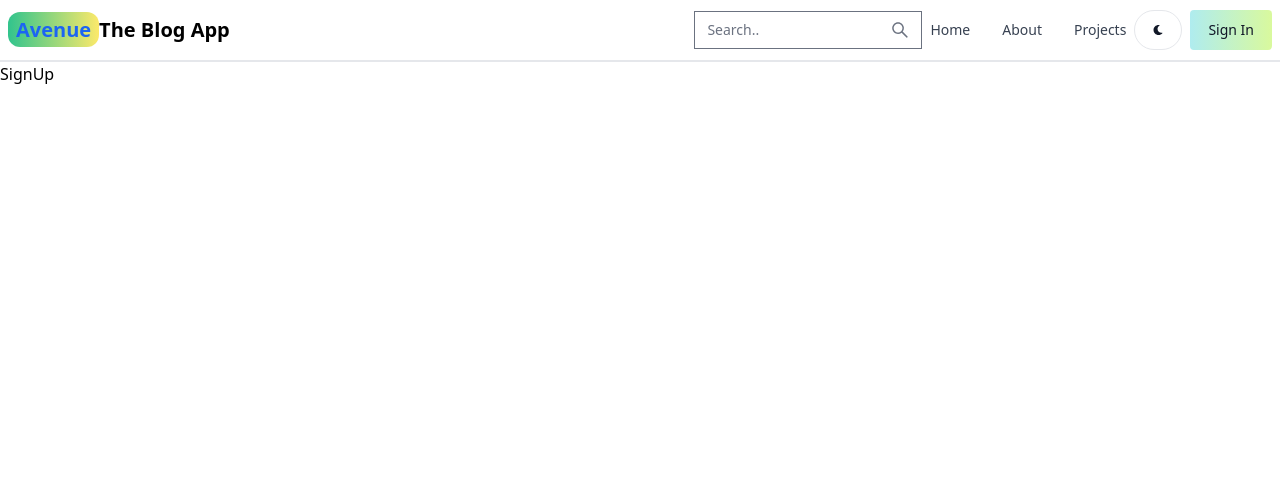
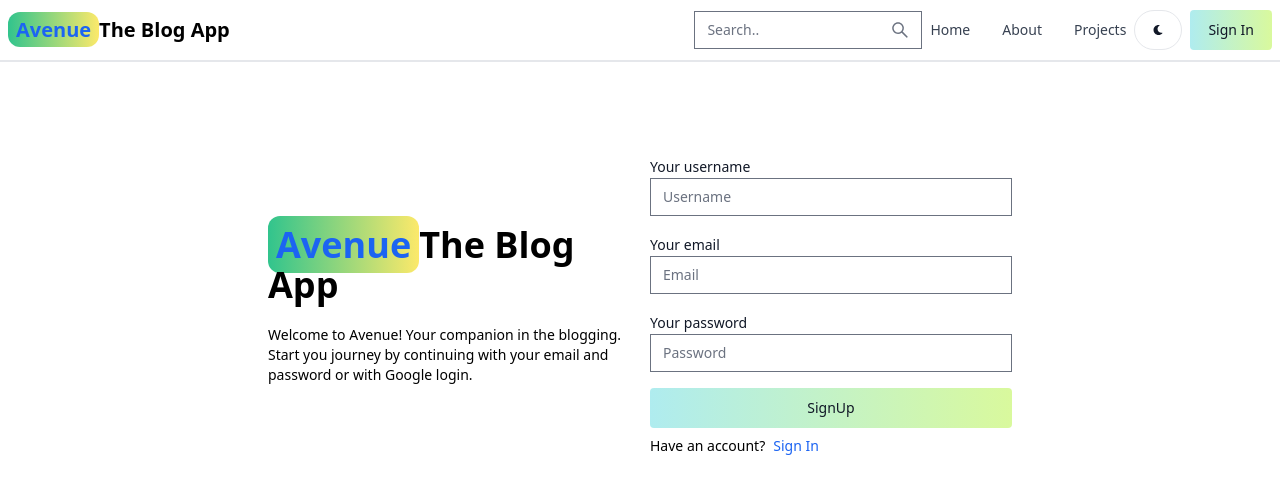
Before and after one commit to MayankVerma1702/Avenue-The-Blog-App, a React (Vite) app in the folder client/: page /sign-up in a window 1280 px wide. Shown: the top 494 px of the page. Built offline with nearby package versions, Linux system fonts and the light colour scheme.

Commit message:
Create sign-up page ui

```diff
--- a/client/src/components/Header.jsx
+++ b/client/src/components/Header.jsx
@@ -34,7 +34,6 @@
         <Link to="/sign-in">
           <Button
             gradientDuoTone="tealToLime"
-            // outline
             className="bg-gradient-to-r  hover:from-teal-500 hover:to-lime-500 rounded"
           >
             Sign In
--- a/client/src/pages/SignUp.jsx
+++ b/client/src/pages/SignUp.jsx
@@ -1,7 +1,57 @@
+import { Button, Label, TextInput } from "flowbite-react";
 import React from "react";
+import { Link } from "react-router-dom";
 
 function SignUp() {
-  return <div>SignUp</div>;
+  return (
+    <div className="min-h-screen mt-20">
+      <div className="flex p-3 max-w-3xl mx-auto flex-col md:flex-row md:items-center gap-5">
+        {/* left */}
+        <div className="flex-1">
+          <Link to="/" className="font-bold dark:text-white text-4xl">
+            <span className="px-2 py-1 bg-gradient-to-r from-green-400 to-yellow-200 rounded-xl text-blue-600">
+              Avenue
+            </span>
+            The Blog App
+          </Link>
+          <p className="mt-5 text-sm">
+            Welcome to Avenue! Your companion in the blogging. Start you journey
+            by continuing with your email and password or with Google login.
+          </p>
+        </div>
+        {/* right */}
+        <div className="flex-1">
+          <form className="flex flex-col gap-4">
+            <div>
+              <Label value="Your username" />
+              <TextInput type="text" placeholder="Username" id="username" />
+            </div>
+            <div>
+              <Label value="Your email" />
+              <TextInput type="text" placeholder="Email" id="email" />
+            </div>
+            <div>
+              <Label value="Your password" />
+              <TextInput type="text" placeholder="Password" id="password" />
+            </div>
+            <Button
+              gradientDuoTone="tealToLime"
+              className="bg-gradient-to-r  hover:from-teal-500 hover:to-lime-500 rounded"
+              type="submit"
+            >
+              SignUp
+            </Button>
+          </form>
+          <div className="flex gap-2 mt-2 text-sm">
+            <span>Have an account?</span>
+            <Link to="/sign-in" className="text-blue-600">
+              Sign In
+            </Link>
+          </div>
+        </div>
+      </div>
+    </div>
+  );
 }
 
 export default SignUp;
```
